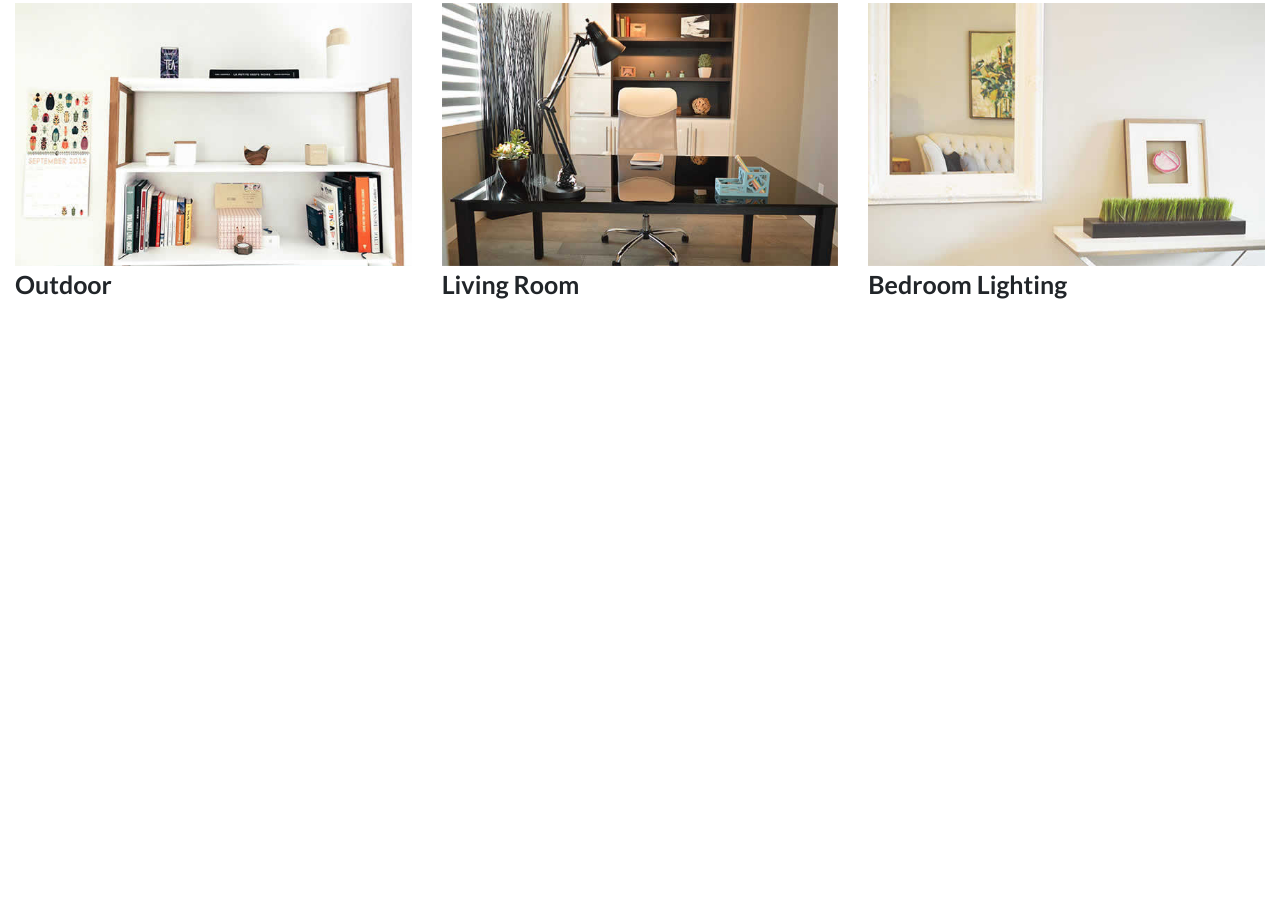
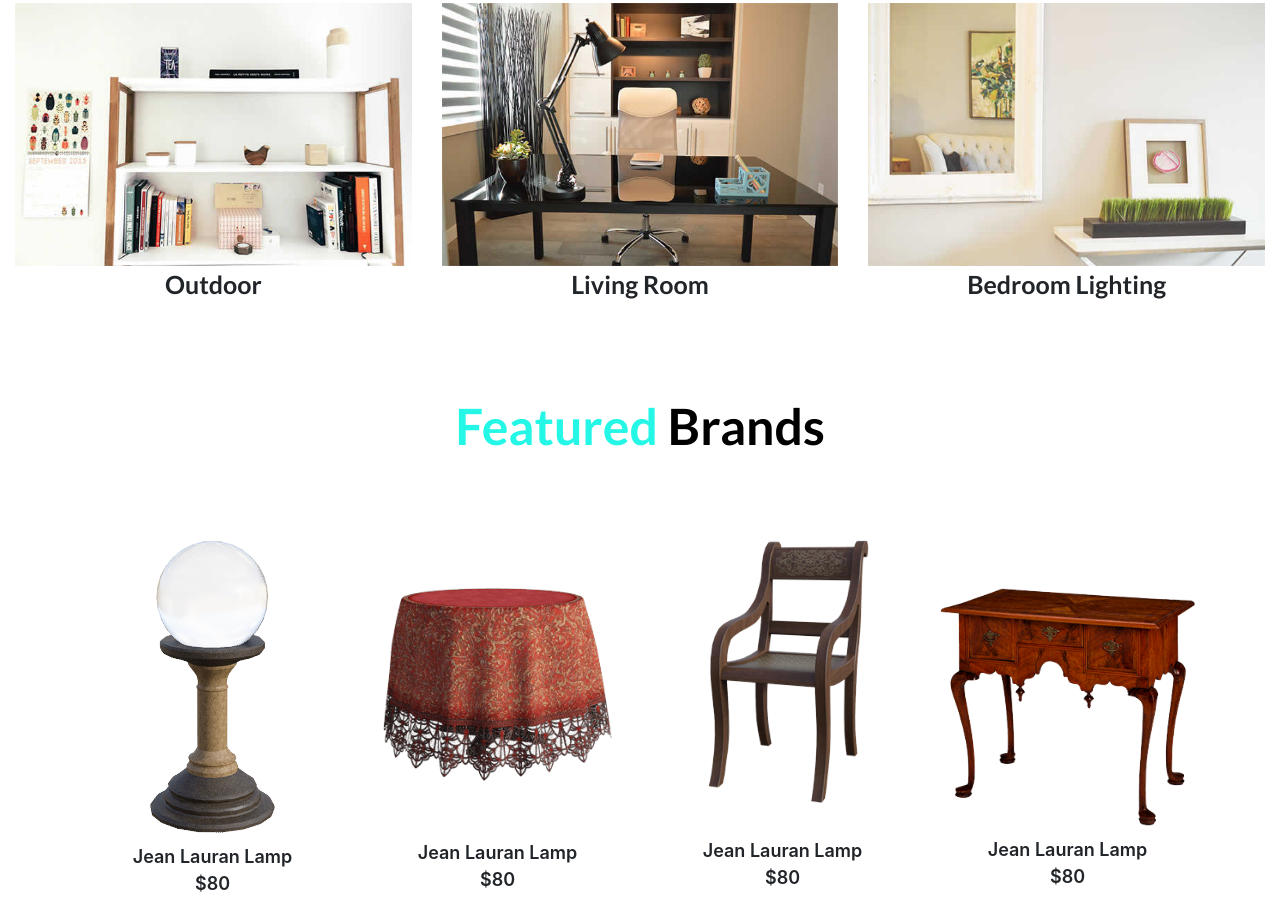
Before and after one commit to sametyagmur/furniture-clone-website, a plain HTML site: page index.html in a window 1280 px wide. Shown: the part 1418-2331 px from the top of the page. Before the commit the page ends 1737 px from the top, so only its background shows below. Drawn offline with nearby package versions, Linux system fonts and the light colour scheme.

Commit message:
new section addded

```diff
--- a/css/site.css
+++ b/css/site.css
@@ -109,12 +109,37 @@ color: #000;
     font-family: 'Lato', sans-serif;
     margin-left: auto;
     margin-right: auto;
+    text-align: center;
 
 }
 .category-img img{
     width: 100%;
 
 }
+
+.shop{
+    padding-top: 30px;
+}
+
+.shop .row{
+    padding-top: 30px;
+}
+.shop-box{
+    width: 25%;
+    text-align: center;
+    font-size: 18px;
+    font-weight: 600;
+}
+.shop-box p{
+    padding-top: 10px;
+}
+
+.shop-box:hover{
+background: #25f7e654;
+}
+
+
+
 
 /* Responsive max 768px */
 @media only screen and (max-width:425px){
@@ -216,4 +241,26 @@ font-weight: bold;
 
 
     }
+
+    .shop{
+        padding-top: 20px;
+    }
+
+    .shop .row{
+        padding-top: 20px;
+    }
+
+    .shop-box{
+        font-size: 16px;
+        font-weight: 500;
+    }
+
+
+    .shop-box p{
+        padding-top: 1px;
+    }
+
+
+
+
 }
--- a/index.html
+++ b/index.html
@@ -206,11 +206,50 @@
   </div>
 </div>
 
+    <!-- Categories page end -->
 
 
+    <!-- Shopping area -->
 
 
-    <!-- Categories page end -->
+ <div class="shop container">
+  <div class="head-text">
+    <p>Featured <span>Brands</span></p>
+  </div>
+  <div class="row">
+    <div class="shop-box col-lg-3">
+      <div class="shop img">
+        <a href="#"><img src="icon/p1.png" alt="" ></a>
+
+      </div>
+      <div class="col text-center"><p>Jean Lauran Lamp<br>$80</p></div>
+    </div>
+    <div class="shop-box col-lg-3 pt-5">
+      <div class="shop img">
+        <a href="#"><img src="icon/p2.png" alt="" style="width: 90%;"></a>
+
+      </div>
+      <div class="col text-center pt-5"><p>Jean Lauran Lamp<br>$80</p></div>
+    </div>
+    <div class="shop-box col-lg-3" >
+      <div class="shop img" >
+        <a href="#"><img src="icon/p3.png" alt="" style="width: 68%;" ></a>
+
+      </div>
+      <div class="col text-center pt-4"><p>Jean Lauran Lamp<br>$80</p></div>
+    </div>
+    <div class="shop-box col-lg-3 pt-5">
+      <div class="shop img">
+        <a href="#"><img src="icon/p4.png" alt="" style="width: 100%;"></a>
+
+      </div>
+      <div class="col text-center"><p>Jean Lauran Lamp<br>$80</p></div>
+    </div>
+  </div>
+
+ </div>
+
+    <!-- Shopping area end -->
 
     <script
       src="https://code.jquery.com/jquery-3.2.1.slim.min.js"
```
